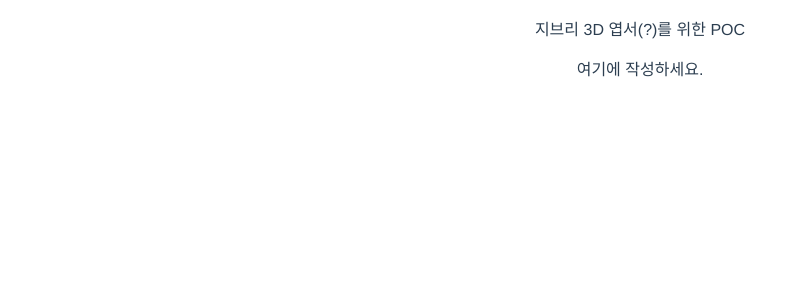
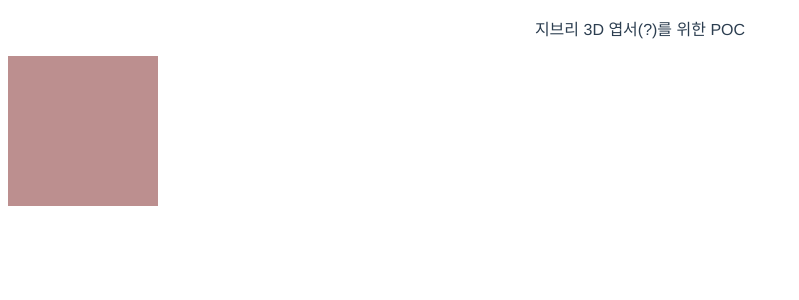
Before and after one commit to idoasisay/ghibli-fan-goods, a Vue app in the folder client/: page / in a window 1280 px wide. Shown: the top 300 px of the page, without its empty margins (0-799 px from the left). Built offline with nearby package versions, Linux system fonts and the light colour scheme.

Commit message:
practice move card

```diff
--- a/client/src/views/MainView.vue
+++ b/client/src/views/MainView.vue
@@ -1,7 +1,9 @@
 <template>
   <div>
     <HeaderText />
-    <div>여기에 작성하세요.</div>
+    <div>
+      <div class="circle" ref="cir" @mousemove="trans"></div>
+    </div>
   </div>
 </template>
 <script>
@@ -23,6 +25,23 @@ export default {
   updated() {},
   beforeUnmount() {},
   unmounted() {},
-  methods: {},
+  methods: {
+    trans: function (e) {
+      this.$refs.cir.style.setProperty("--mouse-x", e.clientX);
+      this.$refs.cir.style.setProperty("--mouse-y", e.clientY);
+    },
+  },
 };
 </script>
+
+<style scoped>
+.circle {
+  width: 150px;
+  height: 150px;
+  background-color: rosybrown;
+  transform-origin: center;
+  transform: translateX(calc(var(--mouse-x) * 0.3px))
+    translateY(calc(var(--mouse-y) * 0.3px));
+  transition: transform 0.5 ease;
+}
+</style>
```
